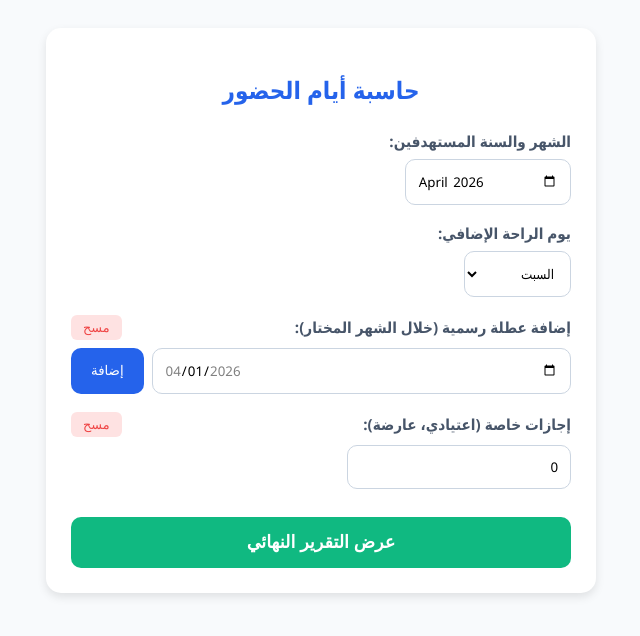
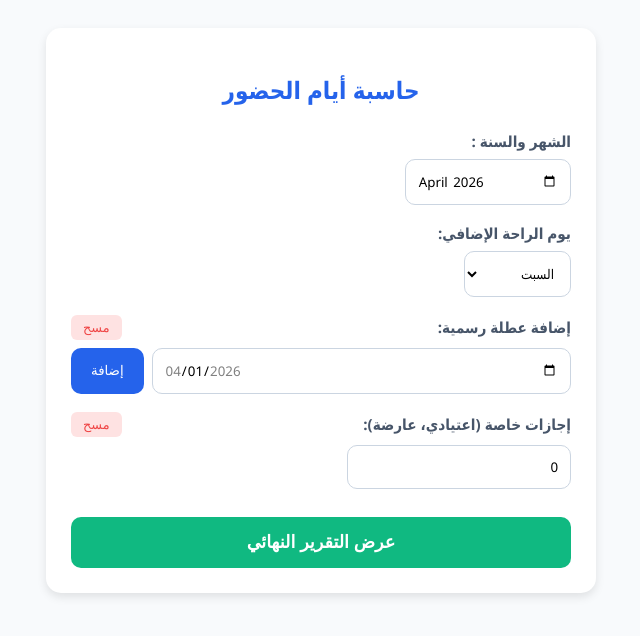
Before and after one commit to Hooba904/attendance-app, a plain HTML site: page index.html in a window 1280 px wide. Shown: the whole page, without its empty margins (319-959 px from the left). Drawn offline with Linux system fonts and the light colour scheme.

```diff
--- a/index.html
+++ b/index.html
@@ -29,7 +29,7 @@
     <h2>حاسبة أيام الحضور</h2>
 
     <div class="form-group">
-        <label>الشهر والسنة المستهدفين:</label>
+        <label>الشهر والسنة :</label>
         <input type="month" id="monthPicker" onchange="syncHolidayPicker()">
     </div>
 
@@ -48,7 +48,7 @@
 
     <div class="form-group">
         <div style="display: flex; justify-content: space-between; align-items: center; margin-bottom: 8px;">
-            <label style="margin:0;">إضافة عطلة رسمية (خلال الشهر المختار):</label>
+            <label style="margin:0;">إضافة عطلة رسمية:</label>
             <button class="btn-clear" onclick="clearHolidays()">مسح </button>
         </div>
         <div class="input-group">
```
